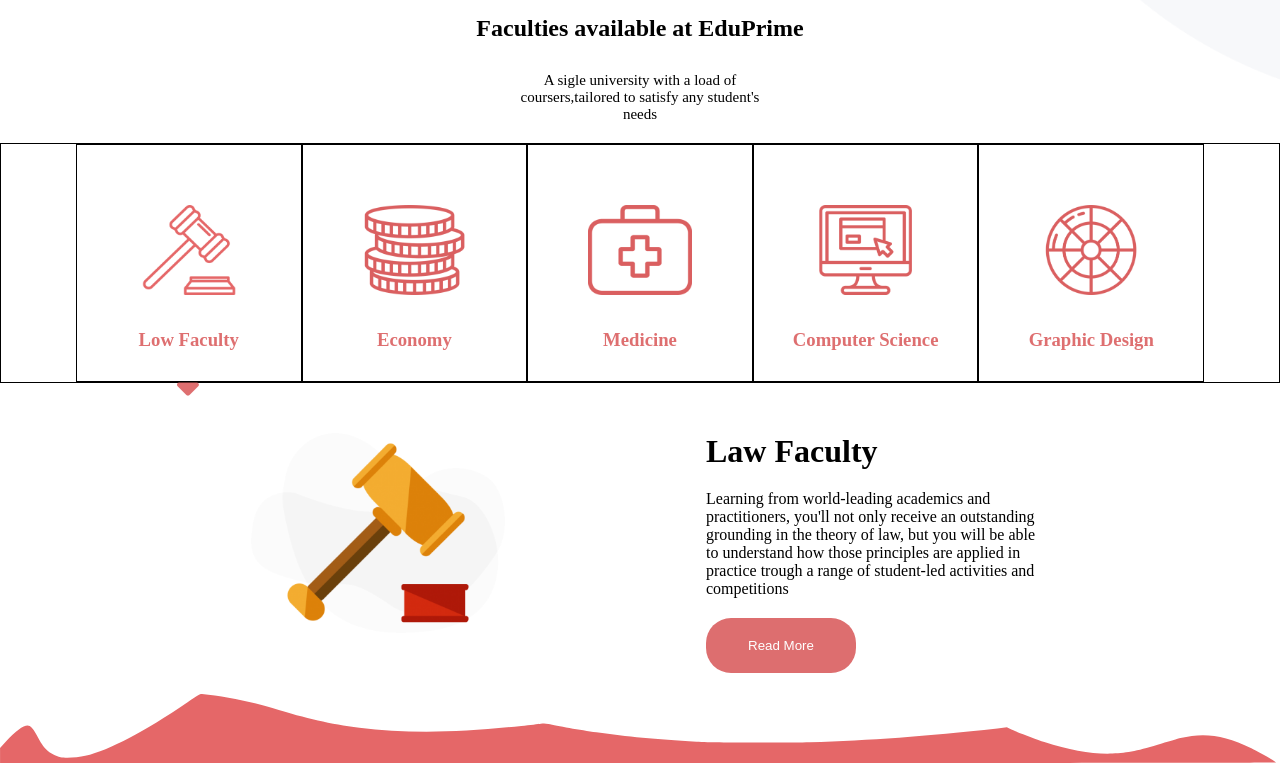
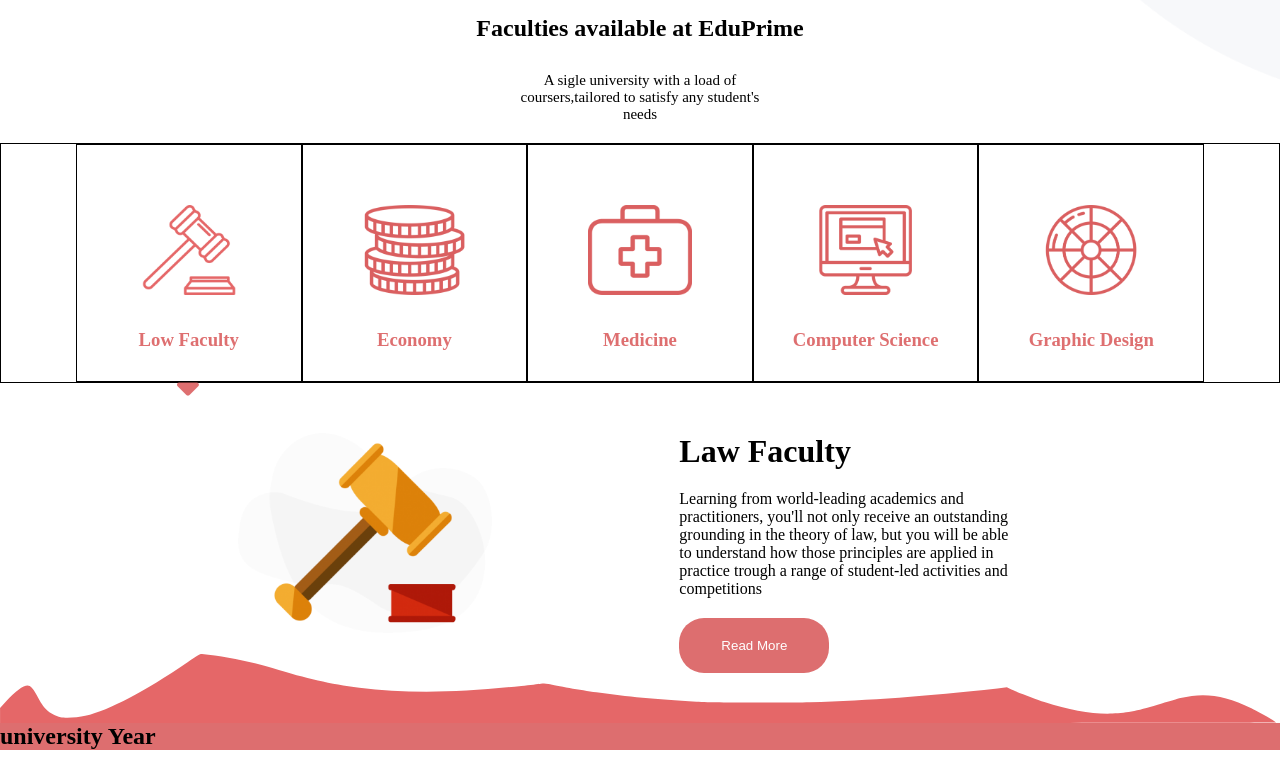
Before and after one commit to GiuseppeSU/proj-html-vuejs, a Vue app: page / in a window 1280 px wide. Shown: the part 1020-1783 px from the top of the page. Built offline with nearby package versions, Linux system fonts and the light colour scheme.

Commit message:
Aggiunto un componente

```diff
--- a/src/App.vue
+++ b/src/App.vue
@@ -1,11 +1,20 @@
 <script>
 import MyHeader from './components/MyHeader.vue';
 import MyFooter from './components/MyFooter.vue';
+import MyMain from './components/MyMain.vue';
+
+
+
+
+
 
 export default {
   components: {
     MyHeader,
-    MyFooter
+    MyFooter,
+    MyMain
+
+
 
 
   },
@@ -113,10 +122,14 @@
       <img class="wave-red" src="../public/svg-0.svg" alt="">
     </div>
     <!-- FINE TERZA SECTION -->
+    <!--  QUARTA SECTION -->
+    <MyMain></MyMain>
+    <!-- FINE QUARTA SECTION -->
+  </main>
 
 
 
-  </main>
+
 
   <MyFooter></MyFooter>
 </template>
@@ -247,7 +260,7 @@
 }
 
 .hummer {
-  margin-top: 50px;
+  margin: 50px;
   display: flex;
   margin-left: 50px;
 
@@ -296,6 +309,6 @@
 .wave-red {
   width: 100%;
   position: absolute;
-  bottom: -90px;
+  bottom: 0px;
 }
 </style>
--- a/src/components/MyFooter.vue
+++ b/src/components/MyFooter.vue
@@ -1,5 +1,5 @@
 <script>
-import MyHeader from './MyHeader.vue';
+
 
 export default {
     name: 'MyHeader',
--- /dev/null
+++ b/src/components/MyMain.vue
@@ -0,0 +1,26 @@
+<script>
+export default {
+    name: 'Mymain'
+}
+</script>
+
+<template>
+    <section>
+        <div class="università">
+            <div class="uni-text">
+                <h1>university Year</h1>
+            </div>
+        </div>
+    </section>
+</template>
+
+
+<style lang="scss">
+@use '../styles/general.scss';
+@use '../styles/partials/variables.scss';
+
+.università {
+    background-color: variables.$bgcolor-salmon;
+
+}
+</style>
```
